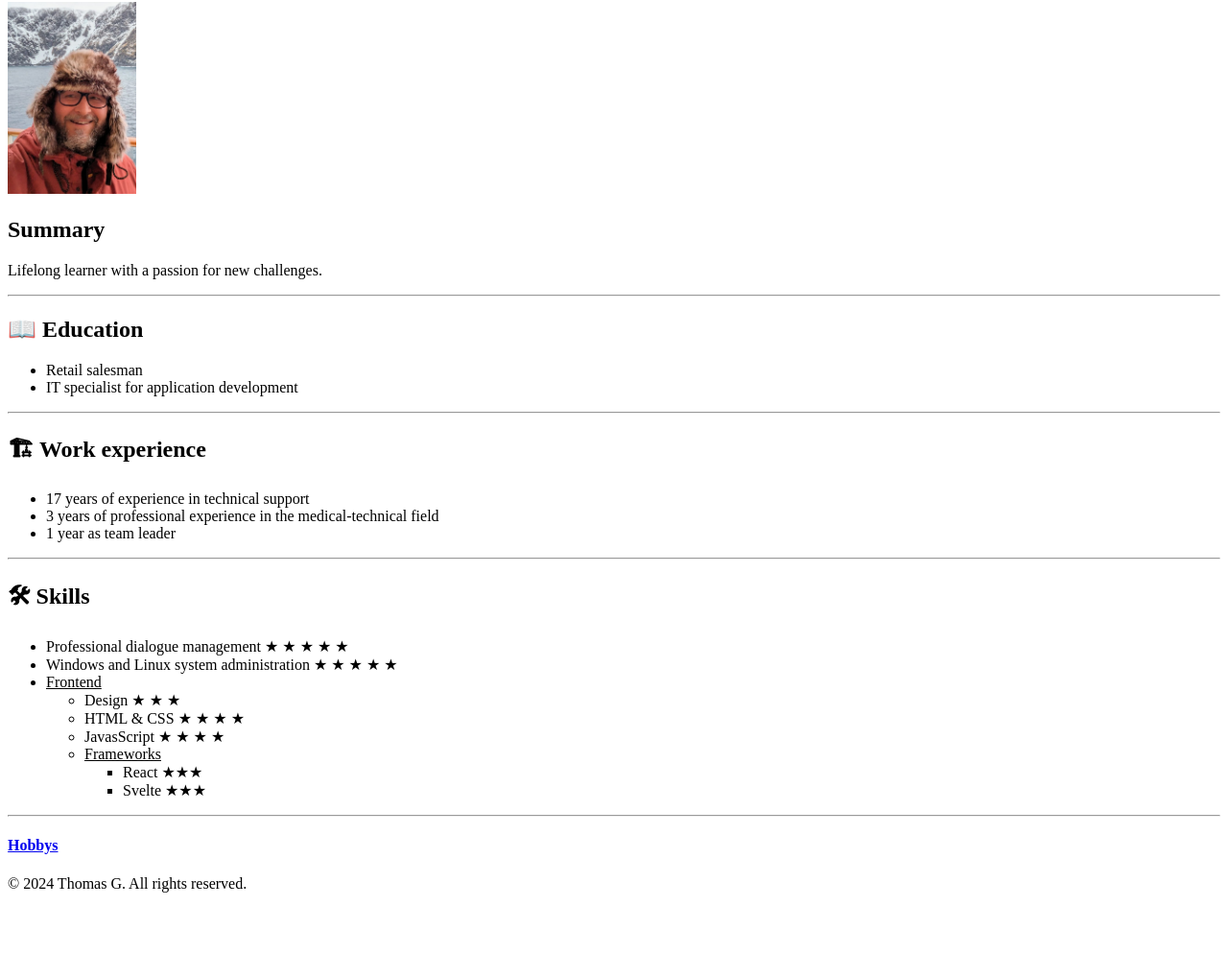
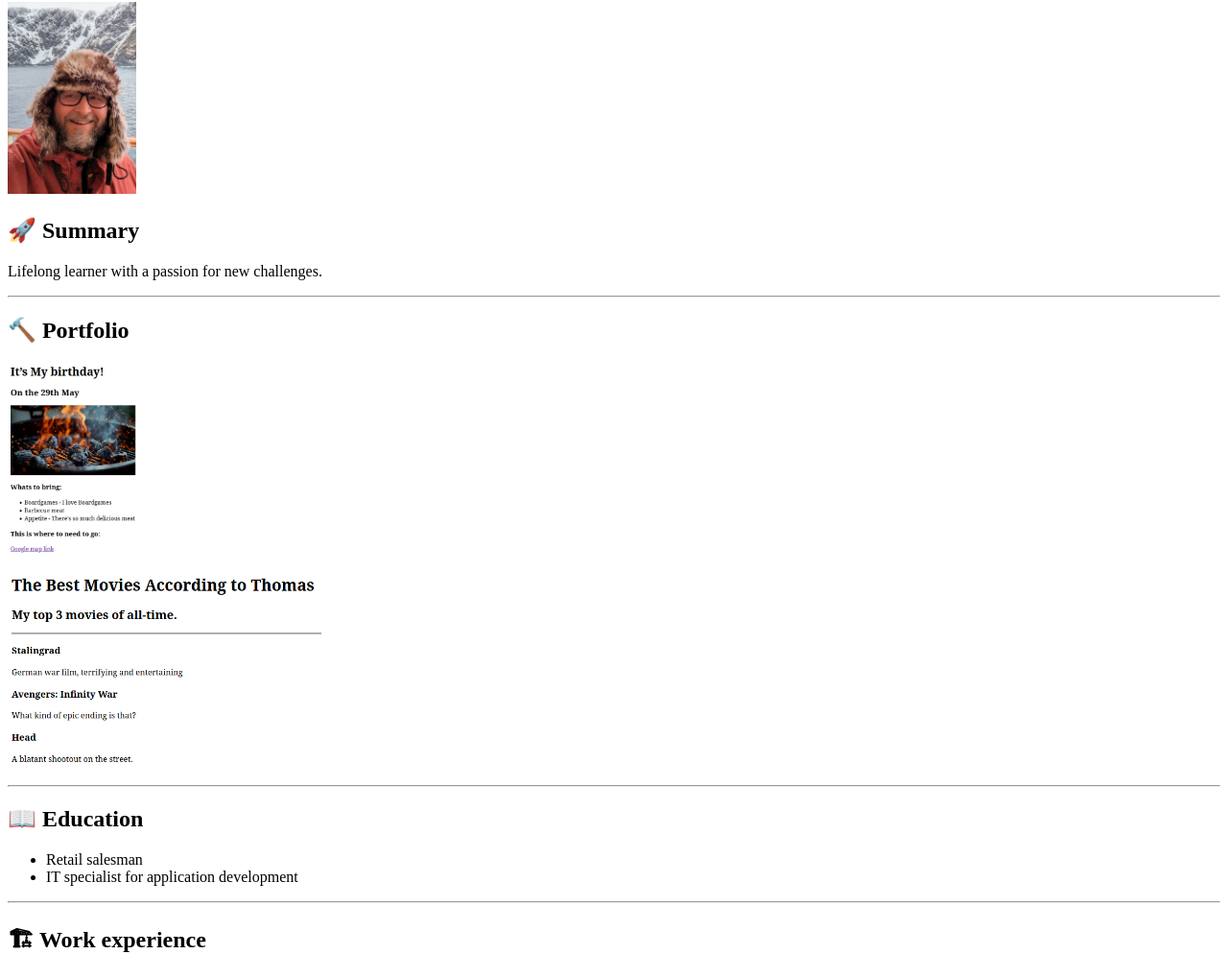
Before and after one commit to akvarato/capstone-project-1, a plain HTML site: page index.html in a window 1280 px wide. Shown: the part 78-1097 px from the top of the page at 96% size. Before the commit the page ends 1024 px from the top, so only its background shows below. Drawn offline with Linux system fonts and the light colour scheme.

Commit message:
add images

```diff
--- a/index.html
+++ b/index.html
@@ -11,10 +11,25 @@
       <img src="./assets/me.jpg" alt="me" height="200" />
     </header>
     <main>
-      <h2>Summary</h2>
+      <h2>&#128640; Summary</h2>
       <p>Lifelong learner with a passion for new challenges.</p>
       <hr />
-
+      <h2>&#128296; Portfolio</h2>
+      <p>
+        <img
+          src="./assets/screenshot_birthday.png"
+          alt="screenshoot_birthday"
+          height="200"
+        />
+      </p>
+      <p>
+        <img
+          src="./assets/screenshot_movies.png"
+          alt="screenshot_movies"
+          height="200"
+        />
+      </p>
+      <hr />
       <h2>&#128214; Education</h2>
       <ul>
         <li>Retail salesman</li>
```
Also changed, not shown: assets/screenshot_birthday.png (added), assets/screenshot_movies.png (added).
